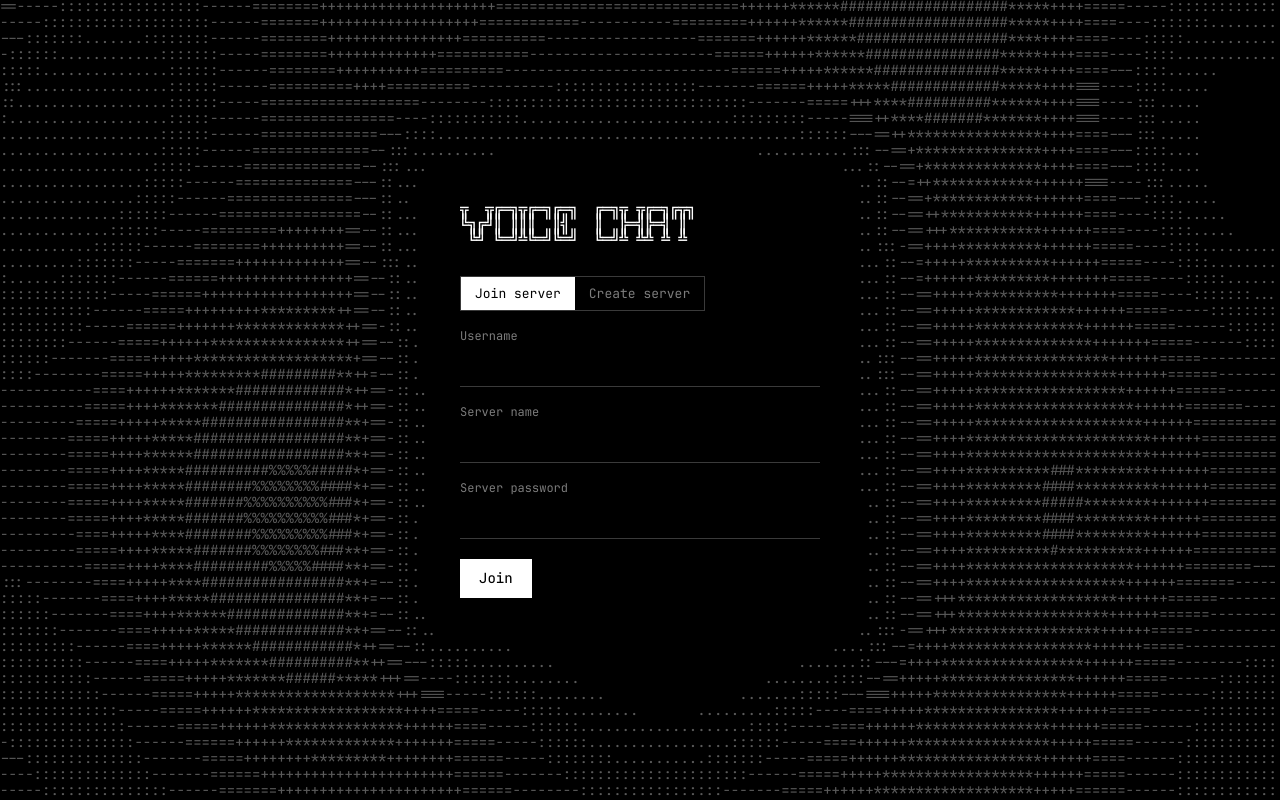
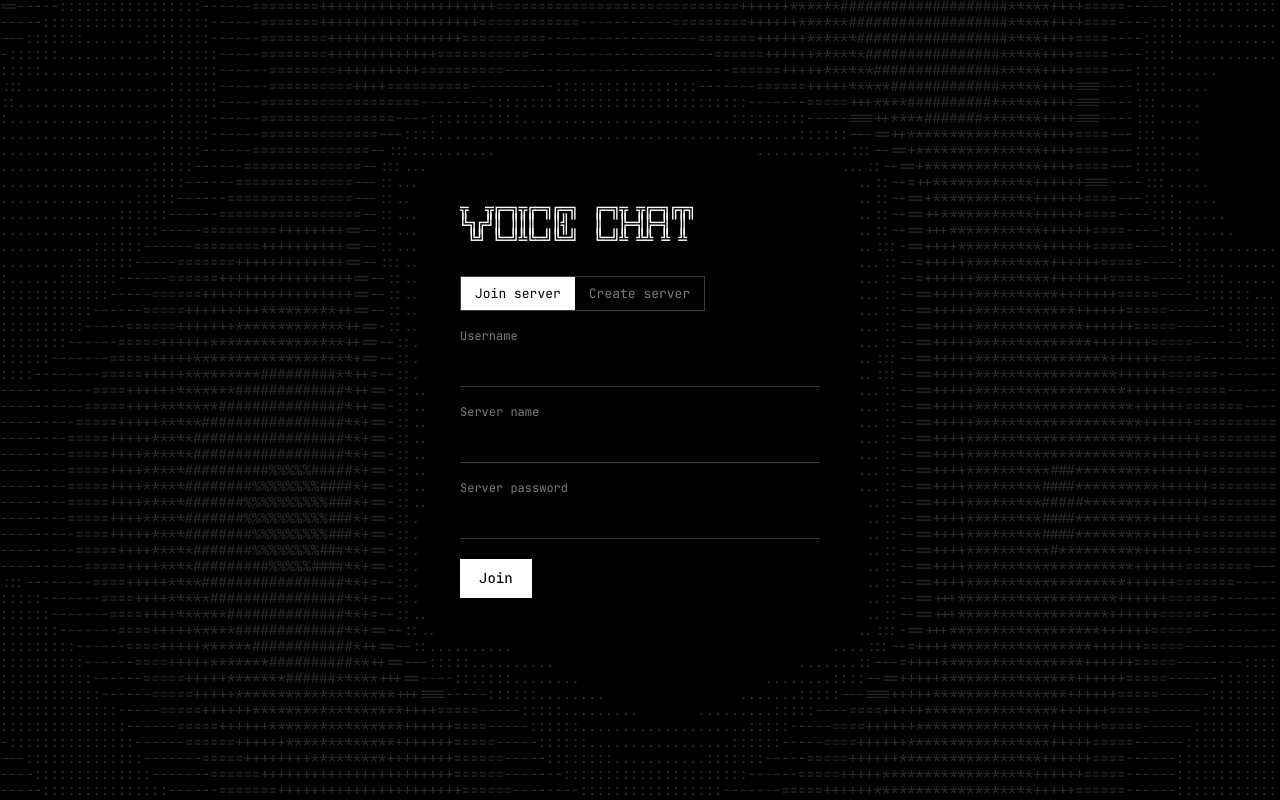
Before and after one commit to Unsprvsd/sesli-sohbet, a React (Vite) app: page / in a window 1280 px wide. Built offline with nearby package versions, Linux system fonts and the light colour scheme.

Commit message:
ASCII login background: 50% fainter, smaller mouse glow
Co-Authored-By: Claude Opus 5.5 <noreply@anthropic.com>

```diff
--- a/src/components/AsciiBackground.tsx
+++ b/src/components/AsciiBackground.tsx
@@ -5,6 +5,7 @@ const RAMP = ' .:-=+*#%@'
 const FONT_SIZE = 14
 const LINE_HEIGHT = 16
 const FPS = 30
+const MOUSE_RADIUS = 8.4 // in cells
 
 /**
  * Full-screen animated ASCII background (used behind the login form).
@@ -48,7 +49,7 @@ export default function AsciiBackground({ clearRef }: Props) {
       const w = window.innerWidth
       const h = window.innerHeight
       ctx.clearRect(0, 0, w, h)
-      ctx.fillStyle = '#5a5a5a'
+      ctx.fillStyle = '#2d2d2d'
       const cx = cols / 2
       const cy = rows / 2
       const mx = mouse.x / cellW
@@ -67,7 +68,7 @@ export default function AsciiBackground({ clearRef }: Props) {
           v = (v + 4) / 8
           // brighter around the mouse
           const md = Math.hypot(x - mx, (y - my) * 2)
-          if (md < 12) v += (1 - md / 12) * 0.5
+          if (md < MOUSE_RADIUS) v += (1 - md / MOUSE_RADIUS) * 0.5
           // fade out around the form
           if (r) {
             const px = (x + 0.5) * cellW
```
